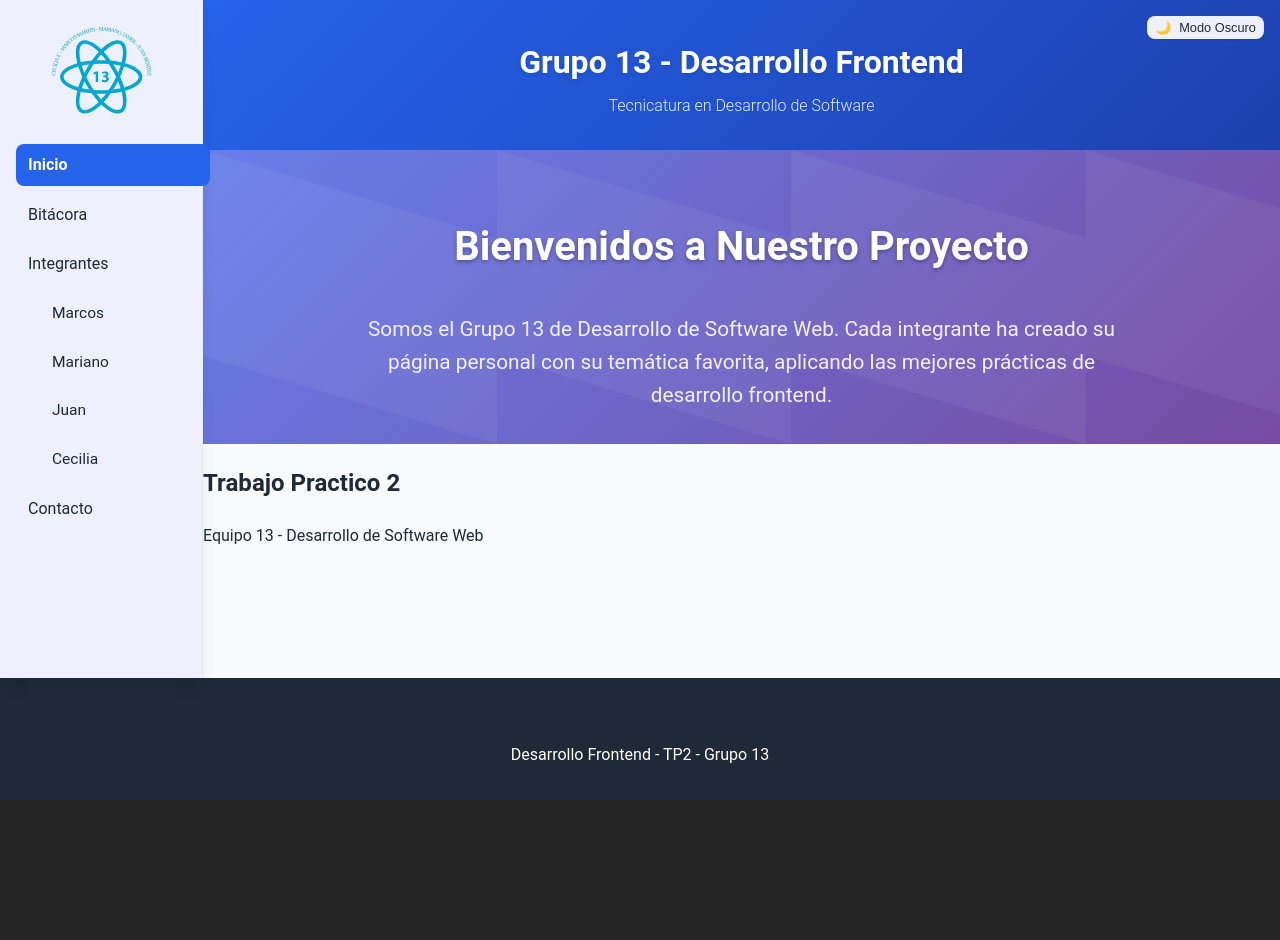
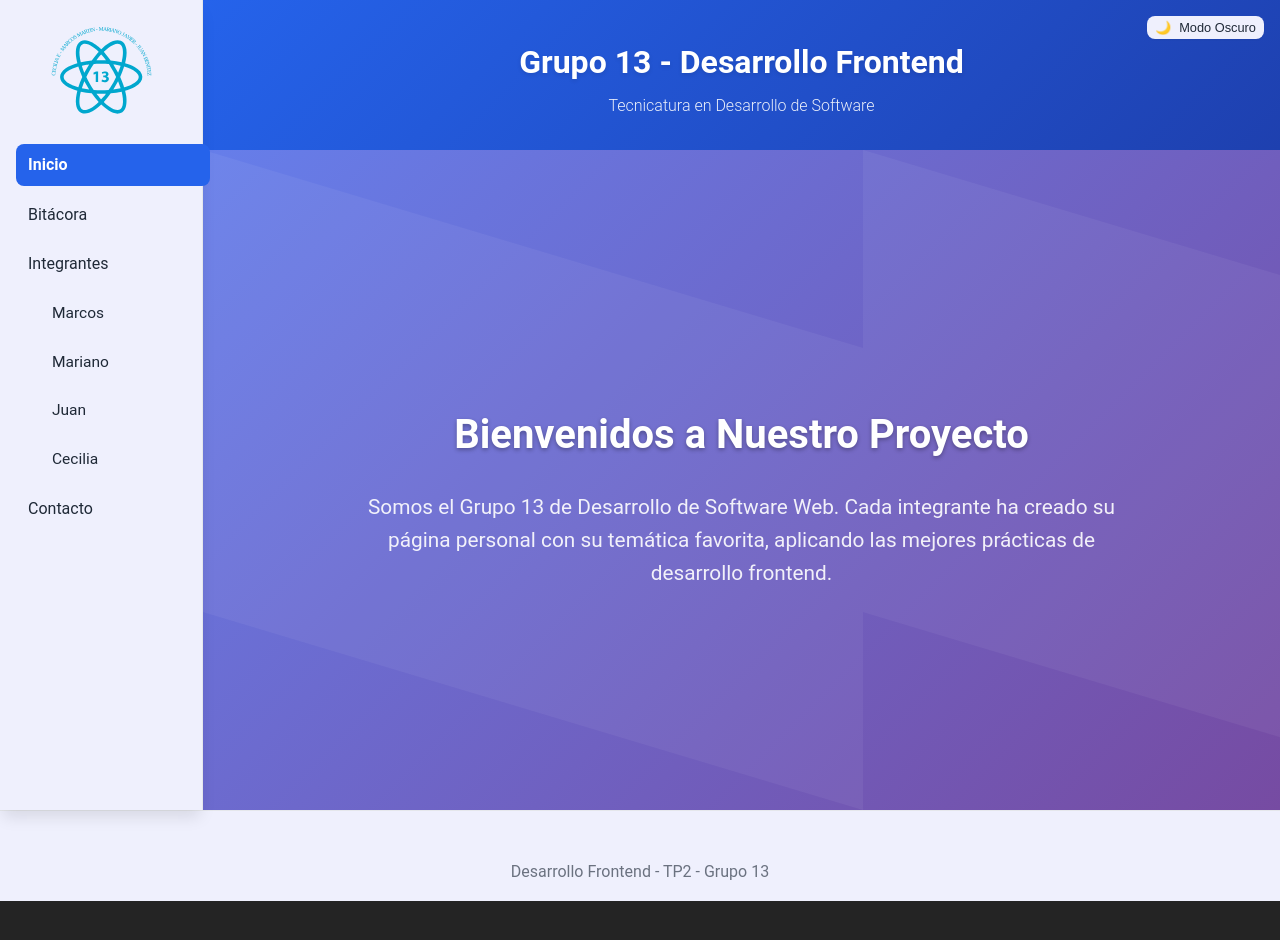
Before and after one commit to lumineida/DSW-TP2-Grupo13, a React (Vite) app: page / in a window 1280 px wide. Shown: the top 940 px of the page. After the commit the page ends 901 px from the top, so only its background shows below. Built offline with nearby package versions, Linux system fonts and the light colour scheme.

Commit message:
Actualizacion colores footer

```diff
--- a/src/pages/Inicio.jsx
+++ b/src/pages/Inicio.jsx
@@ -2,11 +2,12 @@ import React from "react";
 import Hero from "../components/Hero";
 
 export default function Inicio() {
-  return <div>
-    <Hero titulo="Bienvenidos a Nuestro Proyecto" descripcion="Somos el Grupo 13 de Desarrollo de Software Web. Cada integrante ha creado su página personal con su temática favorita, aplicando las mejores prácticas de desarrollo frontend." />
-    <section className="presentacion">
-      <h2>Trabajo Practico 2</h2>
-      <p>Equipo 13 - Desarrollo de Software Web</p>
-    </section>
-  </div>;
+  return (
+    <div className="inicio-container">
+      <Hero
+        titulo="Bienvenidos a Nuestro Proyecto"
+        descripcion="Somos el Grupo 13 de Desarrollo de Software Web. Cada integrante ha creado su página personal con su temática favorita, aplicando las mejores prácticas de desarrollo frontend."
+      />
+    </div>
+  );
 }
--- a/src/styles/sidebar.css
+++ b/src/styles/sidebar.css
@@ -8,7 +8,7 @@
   padding: 1.5rem 1rem;
   box-shadow: var(--shadow-sm);
   width: 200px;
-  min-height: 100vh;
+  min-height: 90vh;
   display: flex;
   flex-direction: column;
   align-items: stretch;
--- a/src/styles/styles.css
+++ b/src/styles/styles.css
@@ -138,14 +138,25 @@ main {
    Footer
    ----------------------- */
 footer {
-  background: var(--text-primary);
-  color: white;
+  background: var(--bg-tertiary); /* Usa la variable de fondo principal */
+  color: var(--text-primary); /* Usa la variable de texto principal */
   padding: 3rem 0 1rem;
   display: flex;
   justify-content: center;
+  border-top: 1px solid var(--border-color); /* Línea superior sutil */
+  transition: background 0.3s, color 0.3s; /* Transición suave */
 }
 
-.footer-content { margin: 0 auto; padding: 0 1rem; }
+.footer-content {
+  margin: 0 auto;
+  padding: 0 1rem;
+  text-align: center;
+}
+
+.footer-content p {
+  margin: 0;
+  color: var(--text-secondary); /* Texto secundario para mejor contraste */
+}
 
 /* -----------------------
    Team / Member Cards
@@ -348,6 +359,39 @@ footer {
 .lesson-icon { font-size: 2.5rem; margin-bottom: 1rem; }
 
 /* -----------------------
+   Inicio Container
+   ----------------------- */
+.inicio-container {
+  min-height: calc(100vh - 140px); /* Ajusta según la altura de header y footer */
+  display: flex;
+  flex-direction: column;
+}
+
+/* Expandir el Hero para ocupar más espacio */
+.inicio-container .hero {
+  flex: 1;
+  display: flex;
+  align-items: center;
+  justify-content: center;
+  min-height: 70vh;
+}
+
+.inicio-container .hero-content {
+  max-width: 800px;
+  padding: 2rem;
+}
+
+.inicio-container .hero h2 {
+  font-size: 2.5rem;
+  margin-bottom: 1.5rem;
+}
+
+.inicio-container .hero p {
+  font-size: 1.3rem;
+  line-height: 1.6;
+}
+
+/* -----------------------
    Breakpoints
    ----------------------- */
 
```
